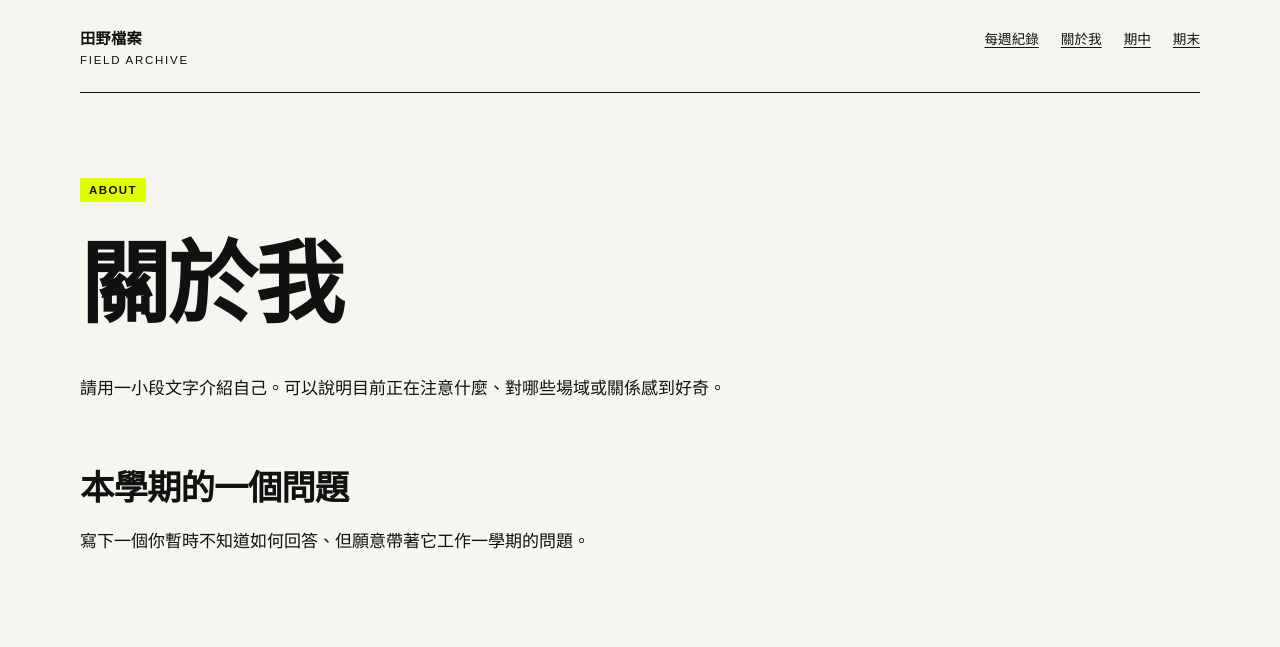
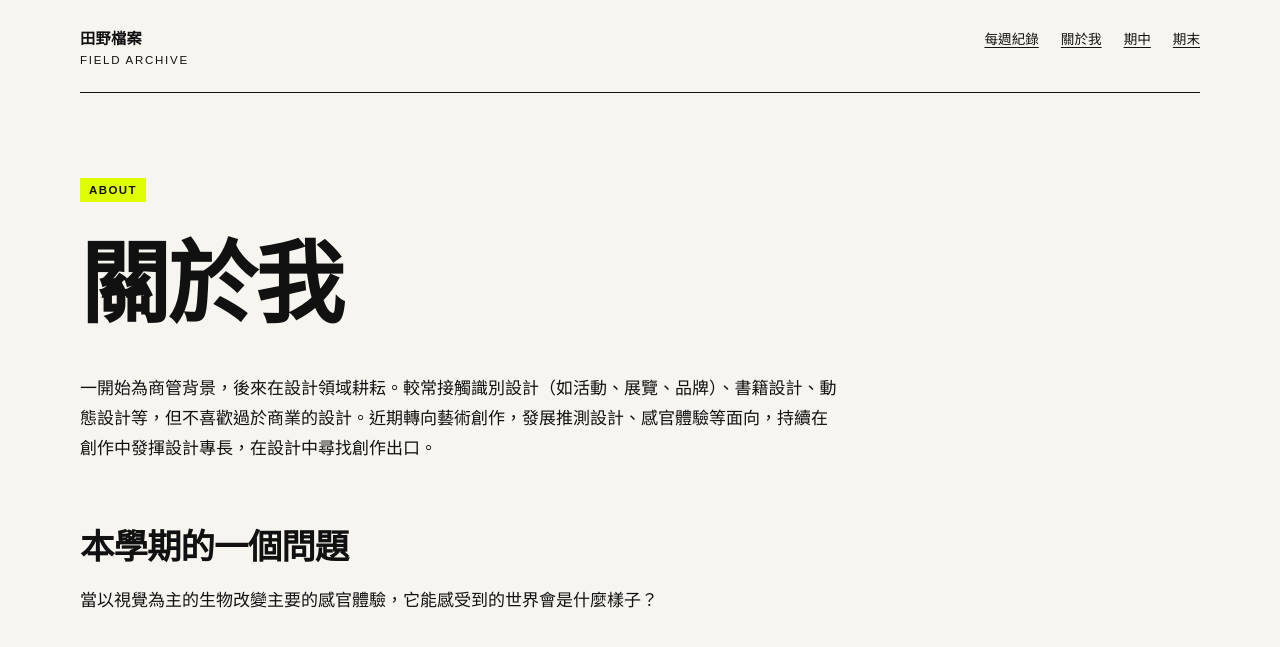
Before and after one commit to yunhanchan/fieldworkarchive, a Jekyll site: the page built from about.md, in a window 1280 px wide. Shown: the top 647 px of the page. Built offline with Jekyll 4.4.1, drawn with Linux system fonts in a browser that asks for light colours.

Commit message:
Update about.md

```diff
--- a/about.md
+++ b/about.md
@@ -7,8 +7,8 @@ permalink: /about/
 
 # 關於我
 
-請用一小段文字介紹自己。可以說明目前正在注意什麼、對哪些場域或關係感到好奇。
+一開始為商管背景，後來在設計領域耕耘。較常接觸識別設計（如活動、展覽、品牌）、書籍設計、動態設計等，但不喜歡過於商業的設計。近期轉向藝術創作，發展推測設計、感官體驗等面向，持續在創作中發揮設計專長，在設計中尋找創作出口。
 
 ## 本學期的一個問題
 
-寫下一個你暫時不知道如何回答、但願意帶著它工作一學期的問題。
+當以視覺為主的生物改變主要的感官體驗，它能感受到的世界會是什麼樣子？
```
